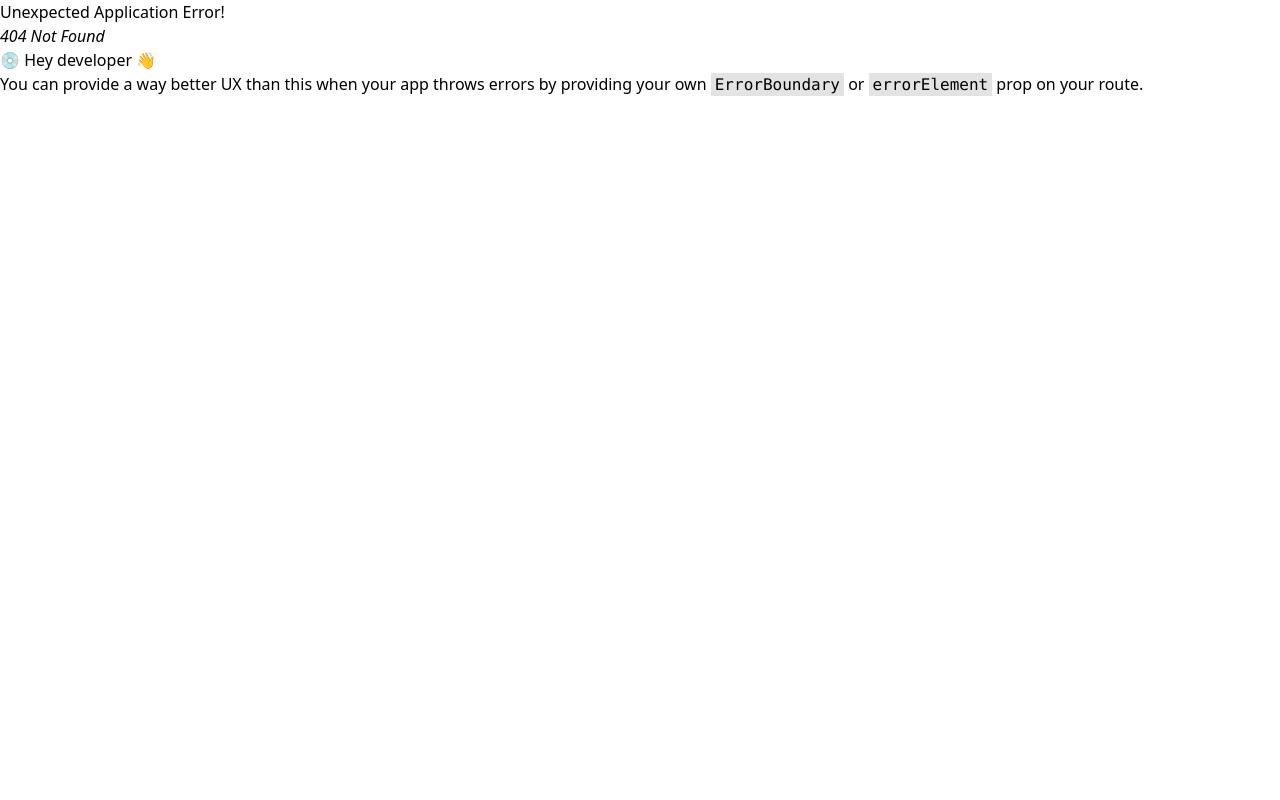
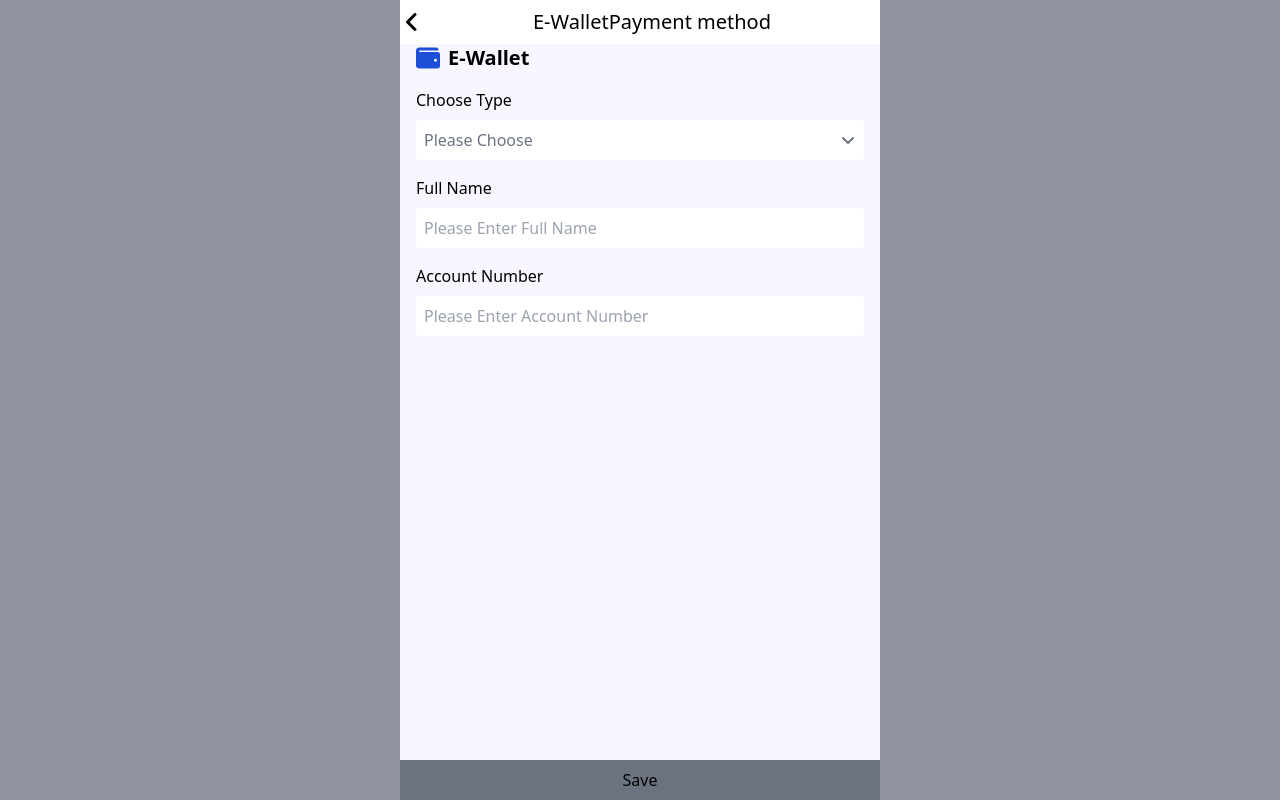
Before and after one commit to ahadkhan17545/hgzy, a React (Vite) app: page /ewallet in a window 1280 px wide. Before the commit this address had no page. Built offline with nearby package versions, Linux system fonts and the light colour scheme.

Commit message:
added walletTypePaymentMethod

```diff
--- /dev/null
+++ b/src/Components/EwalletMethod/EwalletForms.jsx
@@ -0,0 +1,131 @@
+import { FaWallet } from "react-icons/fa";
+import { FaAngleDown } from "react-icons/fa6";
+import { useState } from "react";
+
+const EwalletForms = ({
+  handleSubmit,
+  fullName,
+  setFullName,
+  accountNumber,
+  setAccountNumber,
+}) => {
+  const [isModalOpen, setIsModalOpen] = useState(false);
+  const [selectedPayment, setSelectedPayment] = useState(""); // Final selected payment type
+  const [tempPayment, setTempPayment] = useState("Rocket"); // Temporary selection inside modal
+
+  return (
+    <div className="max-w-md mx-auto px-3 lg:px-0 ">
+      <div className="flex gap-2 items-center font-bold text-xl">
+        <FaWallet className="text-blue-700 text-2xl" />
+        E-Wallet
+      </div>
+
+      <form onSubmit={handleSubmit} className="space-y-4 py-4">
+        {/* Payment Type Field */}
+        <div>
+          <label className="block pb-2">Choose Type</label>
+          <div
+            className="flex items-center justify-between cursor-pointer bg-white p-2 rounded"
+            onClick={() => setIsModalOpen(true)}
+          >
+            <span className={selectedPayment ? "" : "text-gray"}>
+      {selectedPayment || "Please Choose"}
+    </span>
+            <span className="text-gray">
+              <FaAngleDown />
+            </span>
+          </div>
+        </div>
+
+        {/* Full Name Field */}
+        <div>
+          <label className="block pb-2">Full Name</label>
+          <input
+            type="text"
+            placeholder="Please Enter Full Name"
+            className="bg-white w-full p-2 rounded"
+            value={fullName}
+            onChange={(e) => setFullName(e.target.value)}
+          />
+        </div>
+
+        {/* Account Number Field */}
+        <div>
+          <label className="block pb-2">Account Number</label>
+          <input
+            type="text"
+            placeholder="Please Enter Account Number"
+            className="bg-white w-full p-2 rounded"
+            value={accountNumber}
+            onChange={(e) => setAccountNumber(e.target.value)}
+          />
+        </div>
+      </form>
+
+      {/* Modal for Payment Selection */}
+      {isModalOpen && (
+        <div onClick={() => {
+            setIsModalOpen(false);
+          }} className="fixed inset-0 flex items-end w-full justify-center bg-black bg-opacity-50">
+          <div onClick={(e) => e.stopPropagation()} className="bg-white  shadow-lg w-full h-[50%] max-w-[480px] mx-auto">
+            {/* Confirm & Cancel Buttons */}
+            <div className="flex justify-between px-6 py-2 ">
+
+              <button
+                className=" "
+                onClick={() => {
+                  setIsModalOpen(false);
+                }}
+              >
+                Cancel
+              </button>
+              <button
+                className=" text-red "
+                onClick={() => {
+                  setSelectedPayment(tempPayment); // Confirmed payment type
+                  setIsModalOpen(false);
+                }}
+                disabled={!tempPayment} // Disable if no option is selected
+              >
+                Confirm
+              </button>
+            </div>
+
+
+            {/* Scrollable List with Hidden Scrollbar */}
+            <div className="max-h-56 overflow-y-scroll no-scrollbar space-y-2">
+              {[
+                "bKash",
+                "Rocket",
+                "Nogod",
+                "Upay",
+                "SureCash",
+                "MyCash",
+                "OK Wallet",
+                "Tap",
+                "Paytm",
+              ].map((method) => (
+                <button
+                  key={method}
+                  className={`block w-full text-center p-2 transition-all duration-300
+                  ${
+                    tempPayment === method
+                      ? "opacity-100 text-black font-bold text-lg"
+                      : "opacity-50 text-gray-500"
+                  }`}
+                  onClick={() => setTempPayment(method)}
+                >
+                  {method}
+                </button>
+              ))}
+            </div>
+
+
+          </div>
+        </div>
+      )}
+    </div>
+  );
+};
+
+export default EwalletForms;
--- a/src/Components/Withdraw/WithdrawHistory.jsx
+++ b/src/Components/Withdraw/WithdrawHistory.jsx
@@ -49,9 +49,11 @@ const WithdrawHistory = () => {
 
         <Link>
           <div className="mt-3 p-2 flex flex-col items-center justify-center bg-white rounded-lg">
+            <Link to="/method">
             <div className="p-3 rounded-sm border border-dashed text-gray border-gray">
               <FaPlus />
             </div>
+            </Link>
             <p>Add</p>
           </div>
         </Link>
--- /dev/null
+++ b/src/Pages/EwalletMethod.jsx
@@ -0,0 +1,62 @@
+import { useNavigate } from "react-router-dom";
+import { FaAngleLeft } from "react-icons/fa6";
+// import Ewallet from "../Components/EwalletMethod/Ewallet";
+import { useState } from "react";
+import EwalletForms from "../Components/EwalletMethod/EwalletForms";
+
+const EwalletMethod = () => {
+  const [paymentType, setPaymentType] = useState("");
+  const [fullName, setFullName] = useState("");
+  const [accountNumber, setAccountNumber] = useState("");
+  const [isModalOpen, setIsModalOpen] = useState(false);
+
+  const handleSubmit = (e) => {
+    e.preventDefault();
+    console.log({
+      PaymentType: paymentType,
+      FullName: fullName,
+      AccountNumber: accountNumber,
+    });
+  };
+  const navigate = useNavigate();
+  return (
+    <div className="bg-sideBg min-h-screen">
+      <div className="w-full max-w-[480px] mx-auto bg-backgroundWhite min-h-screen">
+        <div className="flex bg-white  py-2 text-black  items-center">
+          <span onClick={() => navigate(-1)}>
+            {" "}
+            {/* Navigate to previous page */}
+            <FaAngleLeft className="w-6 h-6" />
+          </span>
+          <span className="mx-auto text-xl ">E-WalletPayment method</span>
+        </div>
+
+
+
+        <div className="w-full max-w-[480px] fixed text-center py-2 font-medium bg-gray bottom-0">
+          <button
+            onClick={handleSubmit}
+
+          >
+            Save
+          </button>
+        </div>
+        <div className="">
+          <EwalletForms
+            setPaymentType={setPaymentType}
+            handleSubmit={handleSubmit}
+            setIsModalOpen={setIsModalOpen}
+            paymentType={paymentType}
+            fullName={fullName}
+            setFullName={setFullName}
+            accountNumber={accountNumber}
+            setAccountNumber={setAccountNumber}
+            isModalOpen={isModalOpen}
+          />
+        </div>
+      </div>
+    </div>
+  );
+};
+
+export default EwalletMethod;
--- /dev/null
+++ b/src/Pages/WalletMethod.jsx
@@ -0,0 +1,37 @@
+import { Link, useNavigate } from "react-router-dom";
+import { FaAngleLeft } from "react-icons/fa6";
+import { FaPlus } from "react-icons/fa6";
+
+const WalletMethod = () => {
+  const navigate = useNavigate();
+
+  return (
+    <div className="bg-sideBg min-h-screen">
+      <div className="w-full max-w-[480px] mx-auto bg-backgroundWhite min-h-screen">
+        <div className="flex bg-white py-2 text-black  items-center">
+          <span onClick={() => navigate(-1)}>
+            {" "}
+            {/* Navigate to previous page */}
+            <FaAngleLeft className="w-6 h-6" />
+          </span>
+          <span className="mx-auto text-xl ">E-WalletPayment method</span>
+        </div>
+        <div className="mt-3 p-2 flex flex-col items-center justify-center bg-white rounded-lg">
+          <Link to="/ewallet">
+            <div className="p-3 rounded-sm border border-dashed text-gray border-gray">
+              <FaPlus />
+            </div>
+          </Link>
+          <p className="text-gray text-sm">Add Payment Method</p>
+        </div>
+<Link to="/ewallet">
+        <div className=" w-full max-w-[480px] fixed text-center py-2 font-bold  bg-red bottom-0">
+          Add Payment Method
+        </div>
+        </Link>
+      </div>
+    </div>
+  );
+};
+
+export default WalletMethod;
--- a/src/routes/routes.jsx
+++ b/src/routes/routes.jsx
@@ -19,6 +19,8 @@ import Deposit from "../Pages/Deposit";
 import Withdraw from "../Pages/Withdraw";
 import Account from "../Pages/Account";
 import Language from "../Pages/Language";
+import WalletMethod from "../Pages/WalletMethod";
+import EwalletMethod from "../Pages/EwalletMethod";
 
 const router = createBrowserRouter([
   {
@@ -48,6 +50,8 @@ const router = createBrowserRouter([
   { path: "/register", element: <Register /> },
   { path: "/forgot", element: <ForgotPassword /> },
   { path: "/language", element: <Language /> },
+  { path: "/method", element: <WalletMethod /> },
+  { path: "/ewallet", element: <EwalletMethod /> },
 ]);
 
 export default router;
```
Also changed, not shown: src/Components/Header/Header.jsx (+9 -10 lines).
